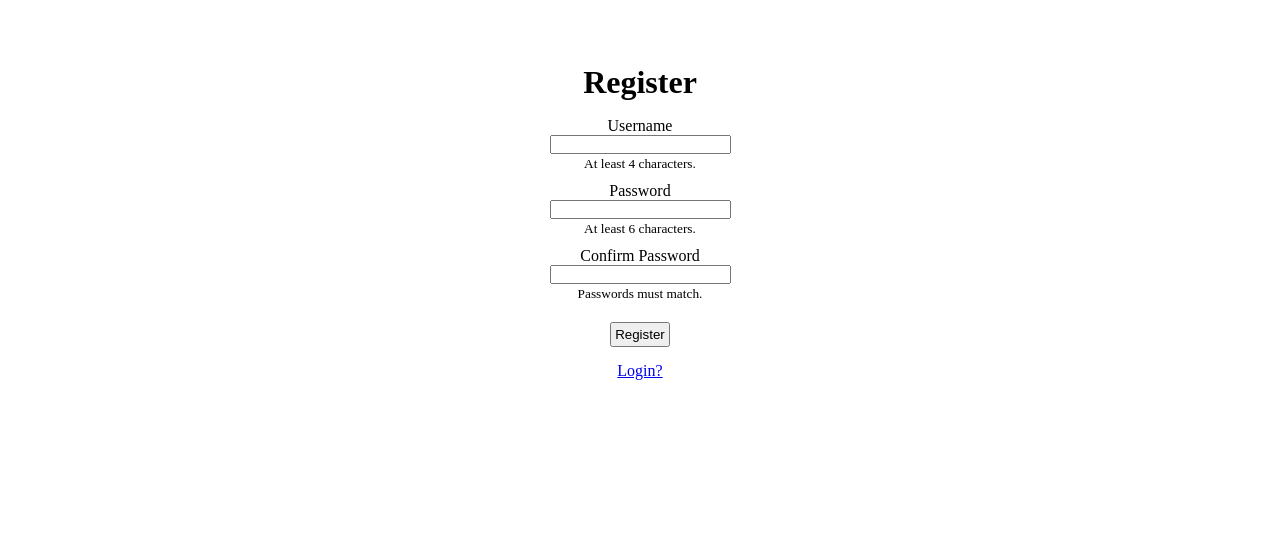
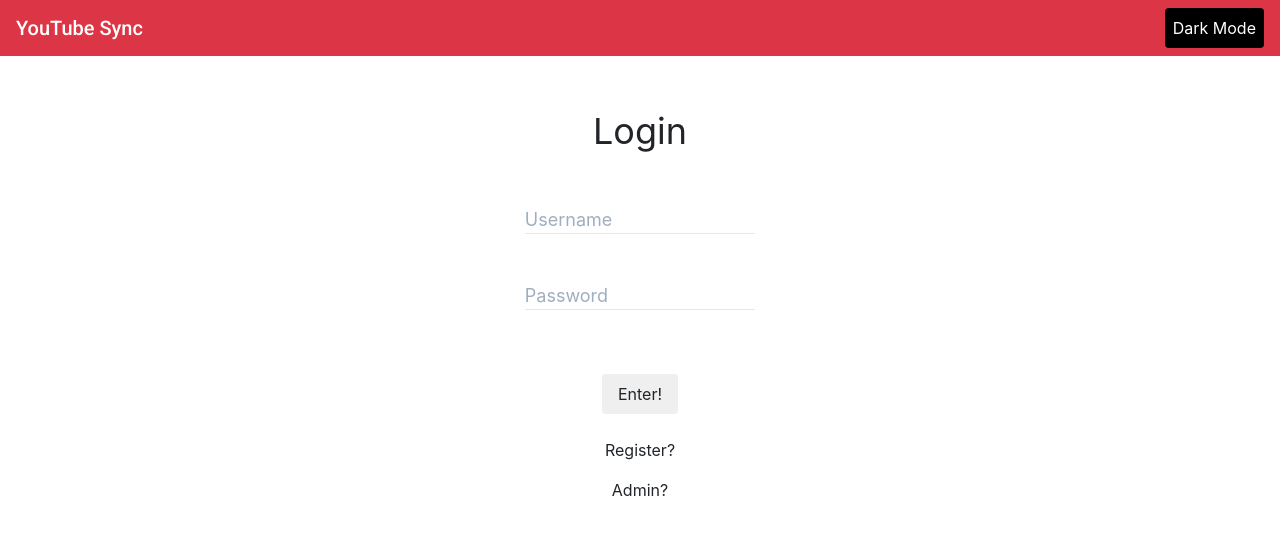
Before and after one commit to Laauuu/Syncifyy, a Vue app in the folder client/: page / in a window 1280 px wide. Shown: the top 534 px of the page. Built offline with nearby package versions, Linux system fonts and the light colour scheme; what vue-youtube would draw is missing.

Commit message:
login/register css

```diff
--- a/client/package.json
+++ b/client/package.json
@@ -9,8 +9,11 @@
   },
   "dependencies": {
     "axios": "^0.19.2",
+    "bootstrap": "^4.5.0",
+    "bootstrap-vue": "^2.16.0",
     "core-js": "^3.6.5",
     "socket.io-client": "^2.3.0",
+    "tailwindcss": "^1.6.0",
     "validate.js": "^0.13.1",
     "vue": "^2.6.11",
     "vue-router": "^3.2.0",
--- /dev/null
+++ b/client/postcss.config.js
@@ -0,0 +1,8 @@
+module.exports = {
+  plugins: [
+    // ...
+    require('tailwindcss'),
+    require('autoprefixer'),
+    // ...
+  ],
+};
--- a/client/src/App.vue
+++ b/client/src/App.vue
@@ -1,10 +1,60 @@
 <template>
   <div id="app">
+    <head>
+      <link
+        href="https://fonts.googleapis.com/css2?family=Roboto:wght@500&display=swap"
+        rel="stylesheet"
+      />
+    </head>
+    <div>
+      <b-navbar toggleable="lg" type="dark" variant="danger">
+        <b-navbar-brand href="/" style="font-family: 'Roboto', sans-serif;"
+          >YouTube Sync</b-navbar-brand
+        >
+        <button
+          v-if="darkMode"
+          @click="swapScheme()"
+          class="ml-auto p-2 rounded focus:outline-none text-black bg-white"
+        >
+          Light Mode
+        </button>
+        <button
+          v-if="!darkMode"
+          @click="swapScheme()"
+          class="ml-auto p-2 rounded focus:outline-none text-white bg-black"
+        >
+          Dark Mode
+        </button>
+      </b-navbar>
+    </div>
     <router-view />
   </div>
 </template>
 
 <script>
+import 'bootstrap/dist/css/bootstrap.css';
+import 'bootstrap-vue/dist/bootstrap-vue.css';
+
+export default {
+  name: 'App',
+  data() {
+    return {
+      darkMode: false,
+    };
+  },
+  methods: {
+    swapScheme() {
+      this.darkMode = !this.darkMode;
+      localStorage.darkMode = this.darkMode;
+    },
+  },
+  created() {
+    if (localStorage.darkMode == undefined) {
+      localStorage.darkMode = false;
+    }
+  },
+};
+
 /*
 VUE_APP_LOGIN = http://ec2-54-158-184-106.compute-1.amazonaws.com:5000/auth/login
 VUE_APP_REGISTER = http://ec2-54-158-184-106.compute-1.amazonaws.com:5000/auth/register
@@ -34,6 +84,8 @@ VUE_APP_DELETE_LOBBY = http://ec2-54-158-184-106.compute-1.amazonaws.com:5000/ad
 */
 </script>
 <style>
+@import './css/tailwind.css';
+
 * {
   margin: 0px;
   padding: 0px;
--- /dev/null
+++ b/client/src/css/tailwind.css
@@ -0,0 +1,3 @@
+@import 'tailwindcss/base';
+@import 'tailwindcss/components';
+@import 'tailwindcss/utilities';
--- a/client/src/main.js
+++ b/client/src/main.js
@@ -4,8 +4,11 @@ import router from './router';
 import store from './store';
 
 import VueYoutube from 'vue-youtube';
+import { BootstrapVue, IconsPlugin } from 'bootstrap-vue';
 
 Vue.use(VueYoutube);
+Vue.use(BootstrapVue);
+Vue.use(IconsPlugin);
 
 Vue.config.productionTip = false;
 
--- a/client/src/router/index.js
+++ b/client/src/router/index.js
@@ -15,7 +15,7 @@ Vue.use(VueRouter);
 
 const routes = [
   {
-    path: '/',
+    path: '/register',
     name: 'Home',
     component: Register,
     beforeEnter: (to, from, next) => {
@@ -27,7 +27,7 @@ const routes = [
     },
   },
   {
-    path: '/login',
+    path: '/',
     name: 'Login',
     component: Login,
     beforeEnter: (to, from, next) => {
--- a/client/src/views/auth/Admin.vue
+++ b/client/src/views/auth/Admin.vue
@@ -23,7 +23,7 @@
       />
     </form>
     <div style="text-align: center; margin-top: 15px;">
-      <a href="/login">Login?</a>
+      <a href="/">Login?</a>
     </div>
   </div>
 </template>
--- a/client/src/views/auth/Login.vue
+++ b/client/src/views/auth/Login.vue
@@ -1,30 +1,43 @@
 <template>
   <div class="Login">
-    <h1 style="text-align: center; margin-top: 2em;">Login</h1>
-    <form
-      @submit.prevent="login()"
-      style="text-align: center; margin-top: 1em;"
-    >
-      <div>
-        <label for="username">Username</label><br />
-        <input v-model="username" type="text" name="username" /><br />
+    <div class="text-center text-4xl mt-5">Login</div>
+    <form @submit.prevent="login()" class="text-center">
+      <div class="mt-5">
+        <input
+          v-model="username"
+          type="text"
+          placeholder="Username"
+          autocomplete="off"
+          class="border-b focus:outline-none"
+          style="width: 18%; font-size: 18px;"
+        />
       </div>
-      <div style="margin-top: 10px;">
-        <label for="password">Password</label><br />
-        <input v-model="password" type="password" name="password" /><br />
+      <div class="mt-5">
+        <input
+          v-model="password"
+          type="password"
+          placeholder="Password"
+          autocomplete="off"
+          class="border-b focus:outline-none"
+          style="width: 18%; font-size: 18px;"
+        />
       </div>
-      <p style="color: red; margin-top: 10px;">
+      <p class="text-red-600 mt-3">
         {{ errorMessage }}
       </p>
-      <input
-        type="submit"
-        value="Login"
-        style="margin-top: 10px; padding: 3px;"
-      />
+      <div>
+        <input
+          type="submit"
+          value="Enter!"
+          class="mt-5 p-2 pl-3 pr-3 rounded hover:opacity-75 focus:outline-none"
+        />
+      </div>
     </form>
-    <div style="text-align: center; margin-top: 15px;">
-      <a href="/">Register?</a><br />
-      <div style="margin-top: 5px;">
+    <div class="text-center">
+      <div class="mt-4">
+        <a href="/register">Register?</a>
+      </div>
+      <div class="mt-3">
         <a href="/admin-login">Admin?</a>
       </div>
     </div>
@@ -40,15 +53,15 @@ const constraints = {
   username: {
     presence: true,
     length: {
-      minimum: 4,
-      message: 'must be at least 4 characters!',
+      maximum: 20,
+      message: 'Invalid username / password!',
     },
   },
   password: {
     presence: true,
     length: {
-      minimum: 6,
-      message: 'must be at least 6 characters!',
+      maximum: 30,
+      message: 'Invalid username / password!',
     },
   },
 };
--- a/client/src/views/auth/Register.vue
+++ b/client/src/views/auth/Register.vue
@@ -1,36 +1,48 @@
 <template>
   <div class="Register">
-    <h1 style="text-align: center; margin-top: 2em;">Register</h1>
-    <form
-      @submit.prevent="register()"
-      style="text-align: center; margin-top: 1em;"
-    >
-      <div>
-        <label for="username">Username</label><br />
-        <input v-model="username" type="text" name="username" /><br />
-        <small>At least 4 characters.</small><br />
+    <div class="text-center text-4xl mt-5">Register</div>
+    <form @submit.prevent="register()" class="text-center">
+      <div class="mt-5">
+        <input
+          v-model="username"
+          type="text"
+          placeholder="Username"
+          autocomplete="off"
+          class="border-b focus:outline-none"
+          style="width: 18%; font-size: 18px;"
+        />
       </div>
-      <div style="margin-top: 10px;">
-        <label for="password">Password</label><br />
-        <input v-model="password" type="password" name="password" /><br />
-        <small>At least 6 characters.</small><br />
+      <div style="margin-top: 3em;">
+        <input
+          v-model="password"
+          type="password"
+          placeholder="Password"
+          autocomplete="off"
+          class="border-b focus:outline-none"
+          style="width: 18%; font-size: 18px;"
+        />
       </div>
-      <div style="margin-top: 10px;">
-        <label for="password">Confirm Password</label><br />
-        <input v-model="c_password" type="password" name="password" /><br />
-        <small>Passwords must match.</small><br />
+      <div style="margin-top: 3em;">
+        <input
+          v-model="c_password"
+          type="password"
+          placeholder="Confirm Password"
+          autocomplete="off"
+          class="border-b focus:outline-none"
+          style="width: 18%; font-size: 18px;"
+        />
       </div>
-      <p style="color: red; margin-top: 10px; text-align: center;">
+      <p class="text-red-600 mt-3">
         {{ errorMessage }}
       </p>
       <input
         type="submit"
-        value="Register"
-        style="margin-top: 10px; padding: 3px;"
+        value="Create!"
+        class="mt-5 p-2 pl-3 pr-3 rounded hover:opacity-75 focus:outline-none"
       />
     </form>
-    <div style="text-align: center; margin-top: 15px;">
-      <a href="/login">Login?</a>
+    <div class="text-center mt-4">
+      <a href="/">Login?</a>
     </div>
   </div>
 </template>
@@ -43,15 +55,15 @@ const constraints = {
   username: {
     presence: true,
     length: {
-      minimum: 4,
-      message: 'must be at least 4 characters!',
+      maximum: 20,
+      message: 'must be less than 20 characters!',
     },
   },
   password: {
     presence: true,
     length: {
-      minimum: 6,
-      message: 'must be at least 6 characters!',
+      maximum: 30,
+      message: 'must be less than 30 characters!',
     },
   },
 };
@@ -83,16 +95,17 @@ export default {
           } else if (validationError.password) {
             this.errorMessage = validationError.password[0]; // error for invalid password
           }
-        }
+        } else {
           this.errorMessage = ''; // error message
           try {
             const API_URL = process.env.VUE_APP_REGISTER;
             await axios.post(API_URL, body); // fetch
             this.errorMessage = '';
-          this.$router.push('/login');
+            this.$router.push('/');
           } catch (error) {
             // if something went wrong
             this.errorMessage = error.response.data; // display error message
+          }
         }
       } else {
         // if passwords didn't match
--- a/client/src/views/lobbies/Lobbies.vue
+++ b/client/src/views/lobbies/Lobbies.vue
@@ -46,7 +46,8 @@
 import Table from './Table';
 import { mapGetters, mapActions } from 'vuex';
 
-const axios = require('axios');
+import axios from 'axios';
+import validate from 'validate.js';
 
 export default {
   name: 'Lobby',
@@ -106,7 +107,7 @@ export default {
     logout() {
       // go back to login page
       localStorage.token = '';
-      this.$router.push('/login');
+      this.$router.push('/');
     },
     refresh() {
       // refresh to get new updates
--- /dev/null
+++ b/client/tailwind.config.js
@@ -0,0 +1,8 @@
+module.exports = {
+  purge: [],
+  theme: {
+    extend: {},
+  },
+  variants: {},
+  plugins: [],
+};
```
Also changed, not shown: 1 other file (tests, documents, lock files or other folders). Lines whose indentation alone changed are shown as unchanged.
